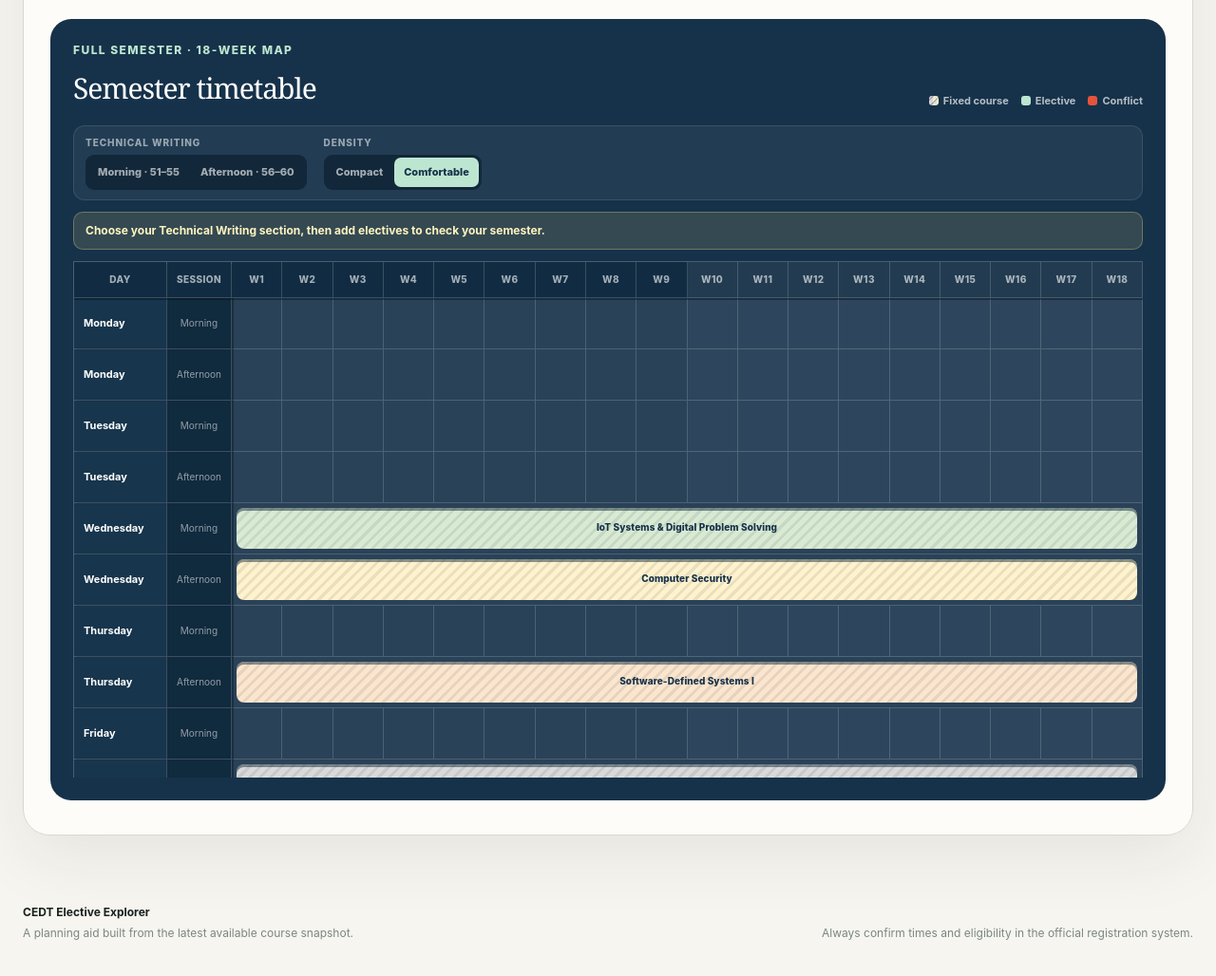
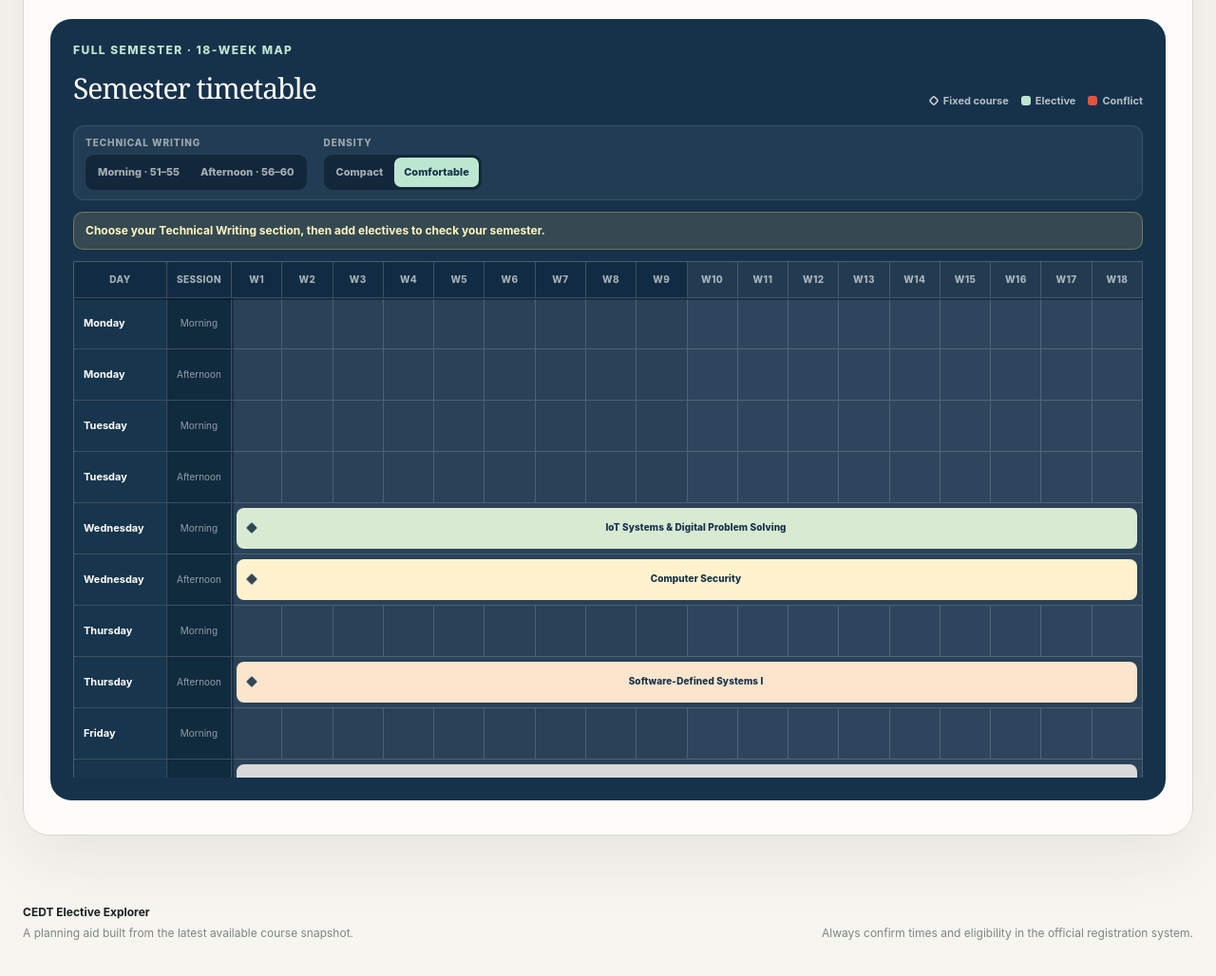
Before and after one commit to thanamn/elective-visualizer, a website: page site/index.html in a window 1280 px wide. Shown: the part 640-1668 px from the top of the page at 95% size. Drawn offline with Linux system fonts and the light colour scheme; files whose address does not match are found by name.

Commit message:
Use minimal fixed course markers

```diff
--- a/site/style.css
+++ b/site/style.css
@@ -1380,30 +1380,10 @@ kbd {
 }
 
 .legend-core {
-  background:
-    repeating-linear-gradient(
-      -45deg,
-      rgba(16, 38, 56, 0.28) 0 2px,
-      transparent 2px 5px
-    ),
-    var(--lilac);
-}
-
-body[data-semester="1-2569"] .legend-core {
-  background:
-    repeating-linear-gradient(
-      -45deg,
-      rgba(16, 38, 56, 0.28) 0 2px,
-      transparent 2px 5px
-    ),
-    linear-gradient(
-      90deg,
-      #d9d9d9 0 20%,
-      #d9d2e9 20% 40%,
-      #fce5cd 40% 60%,
-      #d9ead3 60% 80%,
-      #fff2cc 80% 100%
-    );
+  background: var(--navy);
+  border: 2px solid rgba(255, 255, 255, 0.74);
+  border-radius: 2px;
+  transform: rotate(45deg) scale(0.82);
 }
 
 .legend-elective {
@@ -1695,14 +1675,25 @@ button.slot-course:focus-visible {
 
 .slot-course.is-core {
   --course-color: var(--lilac);
-  background:
-    repeating-linear-gradient(
-      -45deg,
-      rgba(16, 38, 56, 0.09) 0 3px,
-      transparent 3px 8px
-    ),
-    var(--course-color);
-  box-shadow: inset 0 3px 0 rgba(16, 38, 56, 0.48);
+  position: relative;
+  background: var(--course-color);
+}
+
+.slot-course.is-core.is-connected {
+  padding-left: 29px;
+}
+
+.slot-course.is-core.is-connected::before {
+  position: absolute;
+  top: 50%;
+  left: 11px;
+  width: 8px;
+  height: 8px;
+  background: rgba(16, 38, 56, 0.84);
+  border: 1px solid rgba(255, 255, 255, 0.68);
+  border-radius: 2px;
+  content: "";
+  transform: translateY(-50%) rotate(45deg);
 }
 
 .slot-course.is-conflict {
@@ -2823,13 +2814,20 @@ button.slot-course:focus-visible {
   }
 
   .agenda-item.is-core {
-    background:
-      repeating-linear-gradient(
-        -45deg,
-        rgba(255, 255, 255, 0.028) 0 3px,
-        transparent 3px 8px
-      );
-    box-shadow: inset 3px 0 0 var(--agenda-color, var(--lilac));
+    background: transparent;
+    box-shadow: none;
+  }
+
+  .agenda-item.is-core .agenda-course::before {
+    display: inline-block;
+    width: 8px;
+    height: 8px;
+    margin: 0 8px 1px 2px;
+    background: var(--agenda-color, var(--lilac));
+    border: 1px solid rgba(255, 255, 255, 0.7);
+    border-radius: 2px;
+    content: "";
+    transform: rotate(45deg);
   }
 
   .agenda-item.has-conflict {
```
